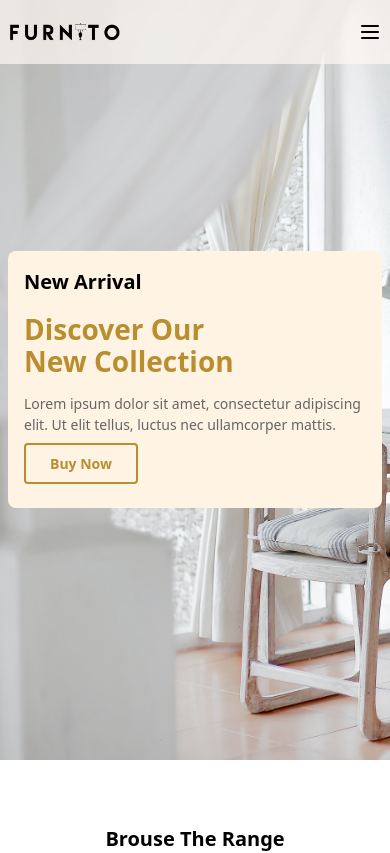
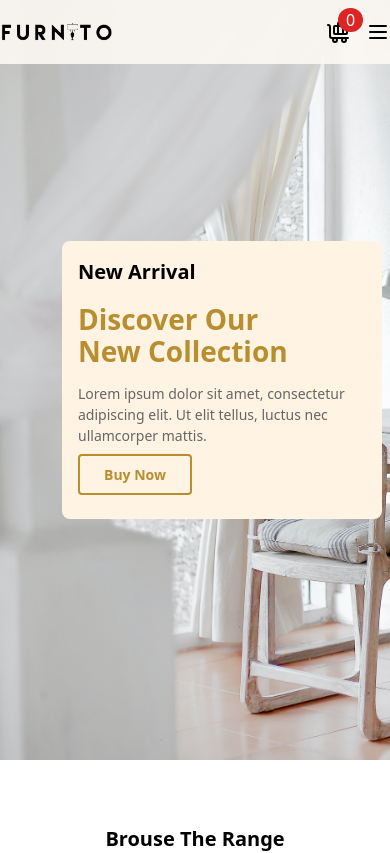
Before and after one commit to Suleman615/Furniro, a Next.js app: page / in a window 390 px wide. Shown: the top 853 px of the page. Built offline with nearby package versions, Linux system fonts and the light colour scheme.

Commit message:
cart option added in mobile view

```diff
--- a/src/components/Gallery.tsx
+++ b/src/components/Gallery.tsx
@@ -26,7 +26,7 @@ export default function Gallery() {
                 </div>
 
                 {/* Center Image */}
-                <div className="col-span-8 my-2 md:my-20 min-w-80 h-96  md:col-span-2 mx-3 flex items-center relative">
+                <div className="col-span-8 my-2 md:my-20 min-w-80 h-96  md:col-span-2 mx-0 md:mx-3 flex items-center relative">
                     <Image fill={true} className="object-cover" src="/assets/p7.jpg" alt="" />
 
                 </div>
--- a/src/components/Hero.tsx
+++ b/src/components/Hero.tsx
@@ -4,7 +4,7 @@ export default function Hero() {
     return (
         <div className="w-full h-[90vh] bg-[url('/assets/hero-bg.jpg')] bg-cover bg-no-repeat flex justify-end items-center ">
 
-            <div className="h-auto bg-medium rounded-lg p-4 w-96 mx-2 sm:mx-0  sm:me-24 lg:me-72 ">
+            <div className="h-auto bg-medium rounded-lg p-4 w-80 mx-2 sm:mx-0  sm:me-24 lg:me-72 ">
                 <p className="text-md font-semibold">New Arrival</p>
                 <p className="text-xl font-bold text-brown leading-8 my-4">Discover Our <br /> New Collection</p>
                 <p className="text-sm text-grey ">Lorem ipsum dolor sit amet, consectetur adipiscing elit. Ut elit tellus, luctus nec ullamcorper mattis.</p>
--- a/src/components/Navbar.tsx
+++ b/src/components/Navbar.tsx
@@ -19,12 +19,14 @@ export default function Navbar() {
 
     return (
         <>
-            <nav className="flex bg-light flex-col sm:flex-row  justify-between items-center px-2 md:px-6 fixed  w-full bg-opacity-70 z-20">
+            <nav className="flex bg-light flex-col sm:flex-row  justify-between items-center px-0 md:pe-10 md:ps-4 fixed  w-[100vw] bg-opacity-90 z-20">
 
                 <div className="flex justify-between items-center  w-full md:w-auto">
                     <Link className="relative h-16 w-28" href='/'><Image fill={true} className=" object-contain" src="/assets/logo-name-black.png" alt="" /></Link>
+                    <span className="flex gap-4"><button onClick={() => { setShowCart(true); }} className="hover:text-brown relative visible md:hidden self-end"  ><span className="absolute bg-red-600 rounded-full px-2 -top-3 text-white">{cart.length}</span> <BaggageClaim /></button>
+                        <span onClick={() => { setShowNavbar(!showNavbar) }} className="visible sm:hidden  "><Menu /></span></span>
 
-                    <span onClick={() => { setShowNavbar(!showNavbar) }} className="visible sm:hidden  "><Menu /></span></div>
+                </div>
                 <div className={` ${(showNavbar) ? 'visible flex' : 'hidden'}  sm:flex flex-col sm:flex-row gap-2 sm:gap-10`}>
                     <Link className="hover:text-brown font-semibold" href='/'>Home</Link>
                     <Link className="hover:text-brown font-semibold" href='/Shop'>Shop</Link>
```
